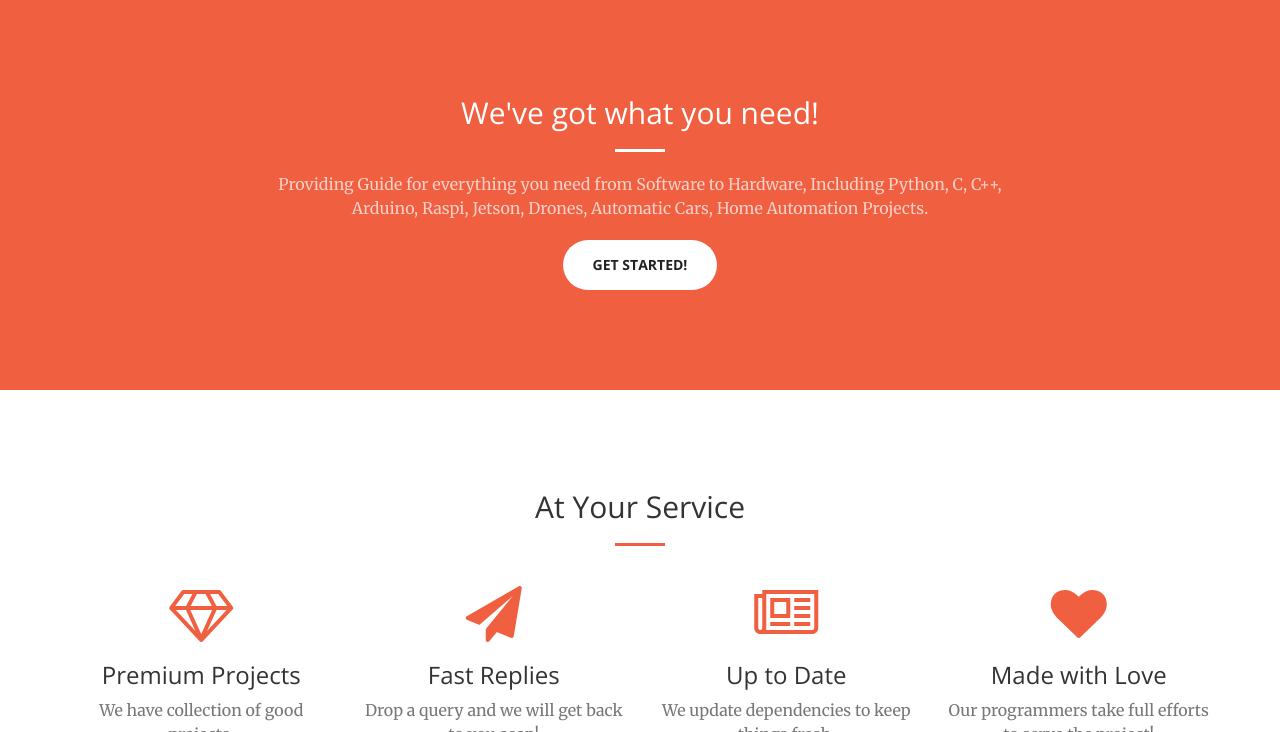
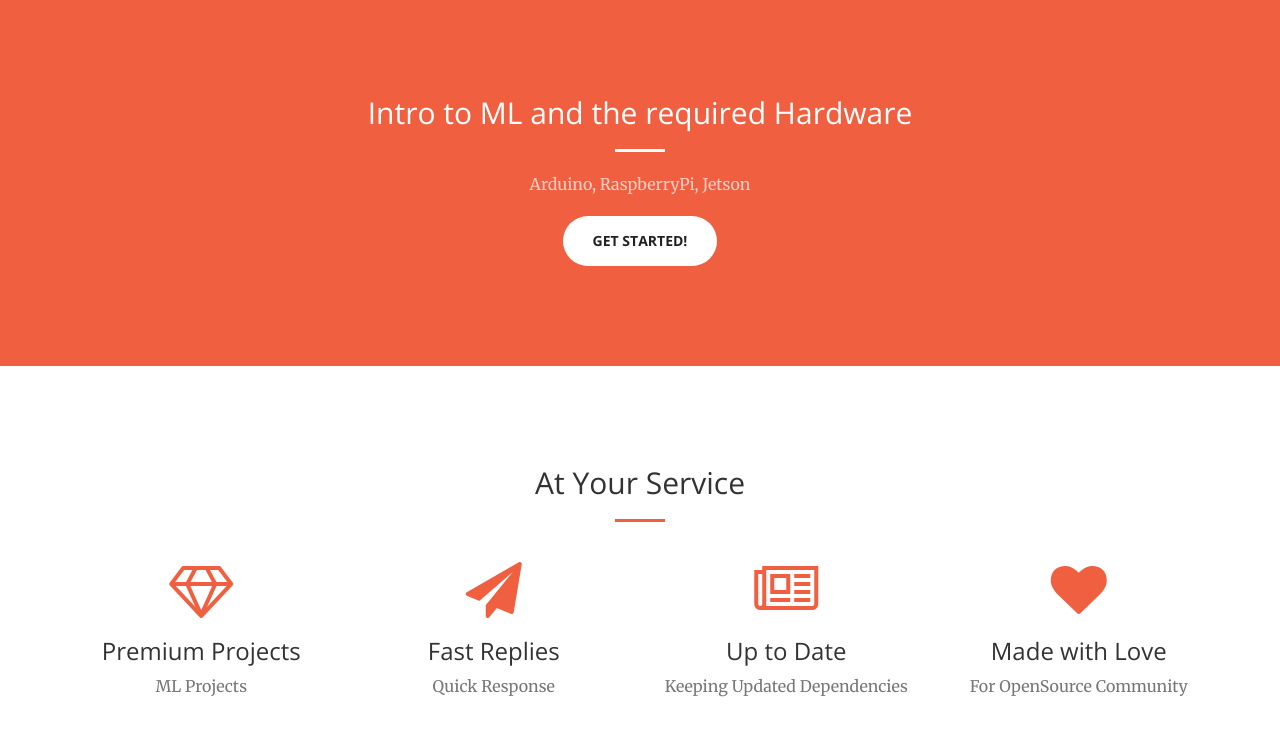
Before and after one commit to whosthemaan/web, a Jekyll site: the page built from index.html, in a window 1280 px wide and 900 px high, scrolled down 736 px, cut to the strip 168-900 px from the top of the window. Built offline with Jekyll 4.4.1, drawn with Linux system fonts in a browser that asks for light colours; some of the changed text lies outside the part shown.

Commit message:
making changed

```diff
--- a/_includes/aside.html
+++ b/_includes/aside.html
@@ -1,7 +1,7 @@
   <aside class="bg-dark">
       <div class="container text-center">
           <div class="call-to-action">
-              <h2>Perfect Tech Guide You Need!</h2>
+              <h2>Help us improve</h2>
               <a href="mailto: admin@rohanmaan.com" class="btn btn-default btn-xl wow tada">FeedBack Please!</a>
           </div>
       </div>
--- a/_includes/call-to-action.html
+++ b/_includes/call-to-action.html
@@ -2,9 +2,9 @@
     <div class="container">
         <div class="row">
             <div class="col-lg-8 col-lg-offset-2 text-center">
-                <h2 class="section-heading">We've got what you need!</h2>
+                <h2 class="section-heading">Intro to ML and the required Hardware</h2>
                 <hr class="light">
-                <p class="text-faded">Providing Guide for everything you need from Software to Hardware, Including Python, C, C++, Arduino, Raspi, Jetson, Drones, Automatic Cars, Home Automation Projects.</p>
+                <p class="text-faded">Arduino, RaspberryPi, Jetson</p>
                 <a href="#portfolio" class="btn btn-default btn-xl">Get Started!</a>
             </div>
         </div>
--- a/_includes/services.html
+++ b/_includes/services.html
@@ -13,28 +13,28 @@
                 <div class="service-box">
                     <i class="fa fa-4x fa-diamond wow bounceIn text-primary"></i>
                     <h3>Premium Projects</h3>
-                    <p class="text-muted">We have collection of good projects.</p>
+                    <p class="text-muted">ML Projects</p>
                 </div>
             </div>
             <div class="col-lg-3 col-md-6 text-center">
                 <div class="service-box">
                     <i class="fa fa-4x fa-paper-plane wow bounceIn text-primary" data-wow-delay=".1s"></i>
                     <h3>Fast Replies</h3>
-                    <p class="text-muted">Drop a query and we will get back to you asap!</p>
+                    <p class="text-muted">Quick Response</p>
                 </div>
             </div>
             <div class="col-lg-3 col-md-6 text-center">
                 <div class="service-box">
                     <i class="fa fa-4x fa-newspaper-o wow bounceIn text-primary" data-wow-delay=".2s"></i>
                     <h3>Up to Date</h3>
-                    <p class="text-muted">We update dependencies to keep things fresh.</p>
+                    <p class="text-muted">Keeping Updated Dependencies</p>
                 </div>
             </div>
             <div class="col-lg-3 col-md-6 text-center">
                 <div class="service-box">
                     <i class="fa fa-4x fa-heart wow bounceIn text-primary" data-wow-delay=".3s"></i>
                     <h3>Made with Love</h3>
-                    <p class="text-muted">Our programmers take full efforts to serve the project!</p>
+                    <p class="text-muted">For OpenSource Community</p>
                 </div>
             </div>
         </div>
```
